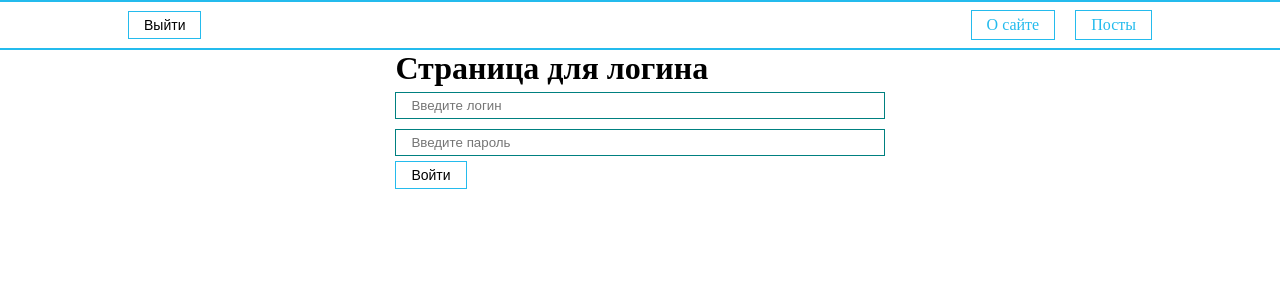
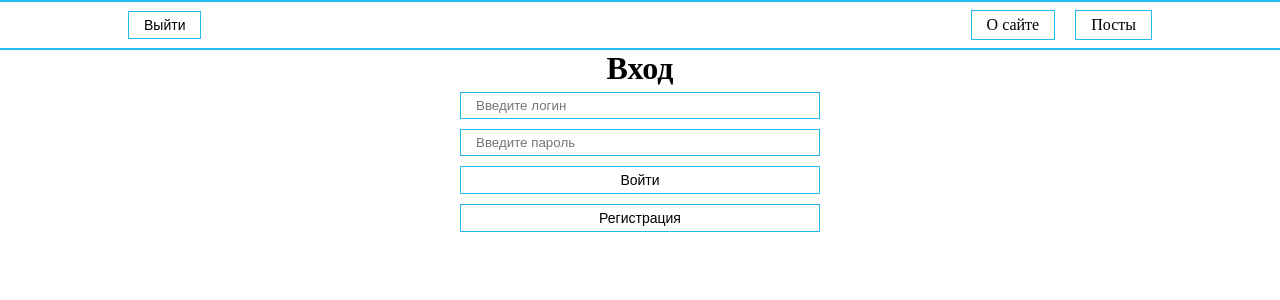
Before and after one commit to 4elovekov/news-portal, a React (Create React App) app: page /login in a window 1280 px wide. Shown: the top 300 px of the page. Built offline with nearby package versions, Linux system fonts and the light colour scheme.

Commit message:
feat: log in by login&password

```diff
--- a/src/App.js
+++ b/src/App.js
@@ -7,6 +7,7 @@ import AppRouter from "./components/AppRouter";
 
 function App() {
     const [isAuth, setIsAuth] = useState(false);
+    const [role, setRole] = useState(false);
     const [isLoading, setIsLoading] = useState(true);
 
     useEffect(() => {
@@ -20,7 +21,9 @@ function App() {
         <AuthContext.Provider value={{
             isAuth,
             setIsAuth,
-            isLoading
+            isLoading,
+            role,
+            setRole
         }}>
             <BrowserRouter>
                 <Navbar />
--- a/src/components/UI/Navbar/Navbar.jsx
+++ b/src/components/UI/Navbar/Navbar.jsx
@@ -4,10 +4,11 @@ import MyButton from "../button/MyButton";
 import {AuthContext} from "../../../context";
 
 const Navbar = () => {
-    const {setIsAuth} = useContext(AuthContext);
+    const {setIsAuth, setRole} = useContext(AuthContext);
 
     const logout = () => {
         setIsAuth(false);
+        setRole(null);
         localStorage.removeItem('auth')
     }
 
--- a/src/components/UI/button/MyButton.module.css
+++ b/src/components/UI/button/MyButton.module.css
@@ -5,4 +5,5 @@
     background: transparent;
     border: 1px solid teal;
     cursor: pointer;
+    margin: 5px 0;
 }
--- /dev/null
+++ b/src/components/UI/inputError/InputError.jsx
@@ -0,0 +1,12 @@
+import React from 'react';
+import classes from './InputError.module.css';
+
+const InputError = ({children, ...props}) => {
+    return (
+        <p {...props} className={classes.inputError}>
+            {children}
+        </p>
+    );
+};
+
+export default InputError;
--- /dev/null
+++ b/src/components/UI/inputError/InputError.module.css
@@ -0,0 +1,5 @@
+.inputError {
+    padding: 5px 0;
+    color: red;
+    font-size: 14px;
+}
--- a/src/pages/Login.jsx
+++ b/src/pages/Login.jsx
@@ -1,24 +1,68 @@
-import React, {useContext} from 'react';
+import React, {useContext, useState} from 'react';
 import MyInput from "../components/UI/input/MyInput";
 import MyButton from "../components/UI/button/MyButton";
+import InputError from "../components/UI/inputError/InputError";
 import {AuthContext} from "../context";
+import { accounts } from '../utils/accounts';
 
 const Login = () => {
-    const {setIsAuth} = useContext(AuthContext);
+    const {isAuth, setIsAuth, setRole} = useContext(AuthContext);
+    const [showError, setShowError] = useState(false);
+    const [loginValue, setLoginValue] = useState("");
+    const [passwordValue, setPasswordValue] = useState("");
+    const [isRegister, setIsRegister] = useState(false);
+
+    const handleUsernameChange = (e) => {
+        setLoginValue(e.target.value);
+    };
+
+    // Обработчик изменения инпута для пароля
+    const handlePasswordChange = (e) => {
+        setPasswordValue(e.target.value);
+    };
 
     const login = event => {
         event.preventDefault();
-        setIsAuth(true);
-        localStorage.setItem('auth', 'true')
+        for (let i = 0; i < accounts.length; i++) {
+            const account = accounts[i]
+            if ((account.login === loginValue && account.password === passwordValue) || isRegister) {
+                setIsAuth(true);
+                localStorage.setItem('auth', 'true')
+                setShowError(false)
+                setIsRegister(false)
+                setRole(account.role)
+                break
+            }
+        }
+        if (!isAuth) {
+            setShowError(true)
+        }
+    }
+
+    const register = event => {
+        event.preventDefault();
+        setIsRegister(true)
     }
 
     return (
         <div>
-            <h1>Страница для логина</h1>
-            <form onSubmit={login}>
-                <MyInput type="text" placeholder="Введите логин"/>
-                <MyInput type="password" placeholder="Введите пароль"/>
-                <MyButton>Войти</MyButton>
+            <h1 style={{textAlign: 'center'}}>{isRegister ? 'Регистрация' : 'Вход'}</h1>
+            <form style={{display: 'flex', flexDirection: 'column', minWidth: '360px'}} onSubmit={login}>
+                <MyInput
+                    value={loginValue}
+                    onChange={handleUsernameChange}
+                    type="text"
+                    placeholder="Введите логин"
+                />
+                <MyInput
+                    value={passwordValue}
+                    onChange={handlePasswordChange}
+                    type="password"
+                    placeholder="Введите пароль"
+                />
+                <MyButton style={{alignSelf: 'center', width: '100%'}}>{isRegister ? 'Зарегистрироваться' : 'Войти'}</MyButton>
+                {!isRegister ? <MyButton style={{alignSelf: 'center', width: '100%'}} onClick={register}>Регистрация</MyButton> : null}
+                {showError ? <InputError>Неверный логин или пароль</InputError> : null}
             </form>
         </div>
     );
--- a/src/styles/App.css
+++ b/src/styles/App.css
@@ -20,6 +20,17 @@ button:hover {
 
 button:active {
     background-color: var(--secondary-color);
+}
+
+input {
+    border-color: var(--primary-color) !important;
+}
+
+a {
+    text-decoration: none;
+    color: black;
+    border: 1px solid var(--primary-color);
+    padding: 5px 15px;
 }
 
 #root {
@@ -106,7 +117,7 @@ button:active {
 
 .navbar__links a {
     text-decoration: none;
-    color: var(--primary-color);
+    color: black;
     border: 1px solid var(--primary-color);
     padding: 5px 15px;
 }
--- /dev/null
+++ b/src/utils/accounts.js
@@ -0,0 +1,5 @@
+export const accounts = [
+    {role: "user", login: "user", password: "password"},
+    {role: "admin", login: "admin", password: "password"},
+    {role: "author", login: "author", password: "password"},
+]
```
